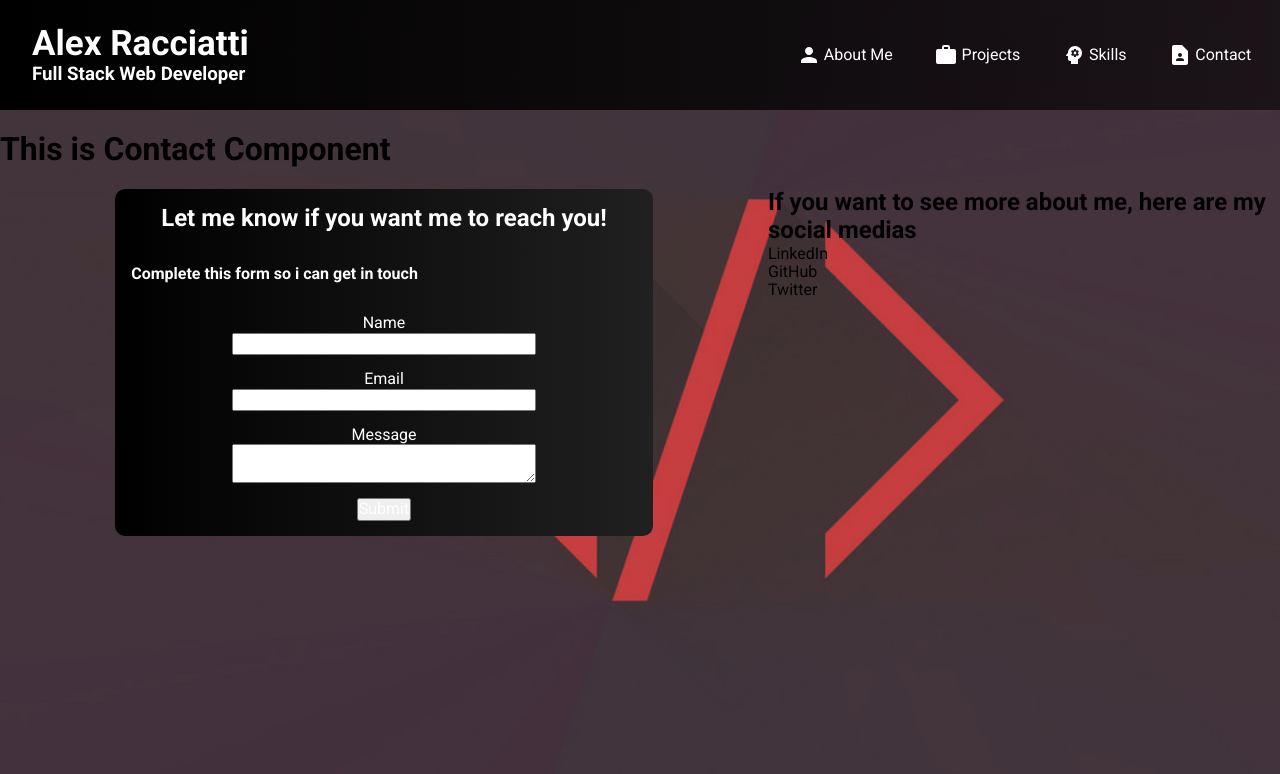
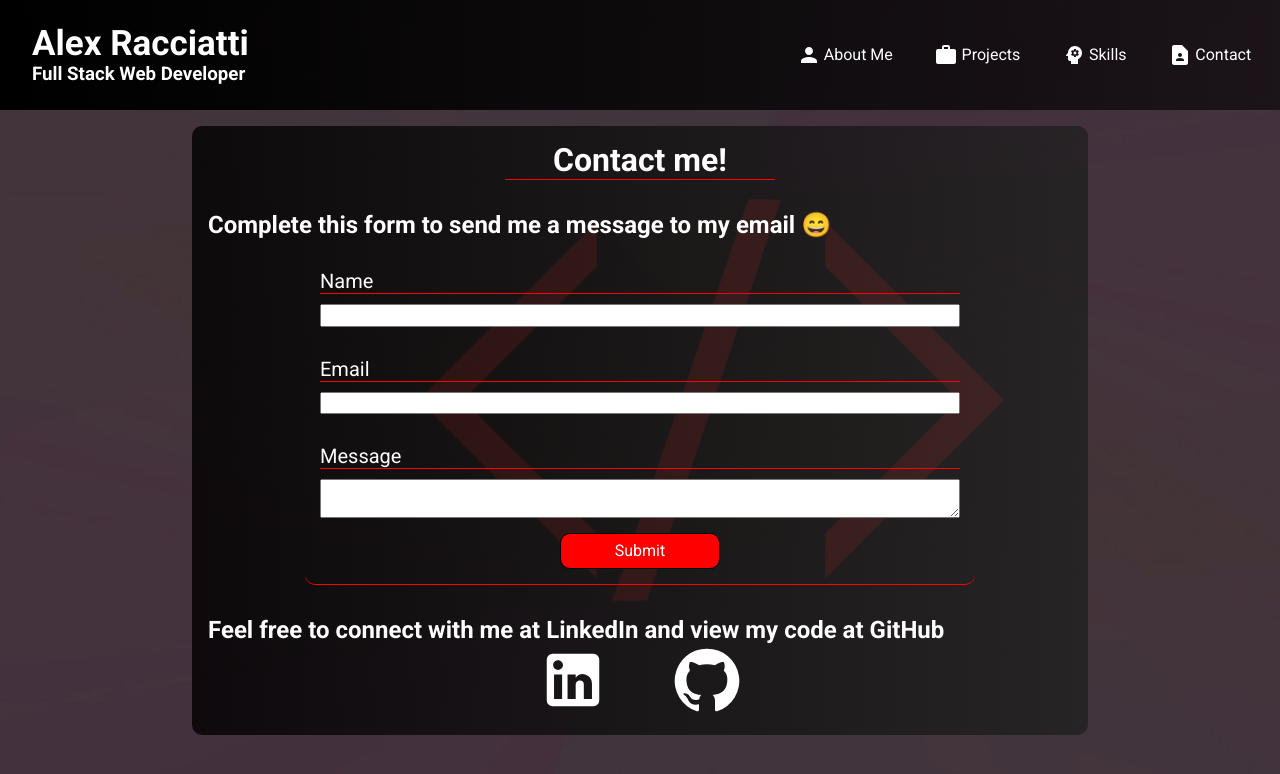
Before and after one commit to AlexRacciatti/Portfolio, a React (Create React App) app: page /contact in a window 1280 px wide. Shown: the top 774 px of the page. Built offline with nearby package versions, Linux system fonts and the light colour scheme.

Commit message:
Feat: Added logos of LinkedIn and GitHub
Now users can click on this logos to go to my profile of each platform

```diff
--- a/src/App.css
+++ b/src/App.css
@@ -19,5 +19,6 @@
 @media (max-width: 805px){
     #main-container{
         height: auto;
+        padding-bottom: 1rem;
     }
 }
--- a/src/components/Contact/Contact.css
+++ b/src/components/Contact/Contact.css
@@ -1,52 +1,75 @@
 
-.contact-container{
-    display: flex;
-    flex-flow: row wrap;
-}
-
-.left{
-    display: flex;
-    flex-flow: column wrap;
-    width: 60%;
-}
-
-.right{
-    display: flex;
-    flex-direction: column;
-    width: 40%;
-}
-
-.contact-form-background{
+.contact-form-content{
     width: 70%;
-    background: linear-gradient(to right, rgba(0,0,0,1), rgb(32, 32, 32));
+    background: linear-gradient(to right, rgba(0,0,0,.8), rgba(32, 32, 32, .8));
     border-radius: 10px;
     align-self: center;
     align-items: center;
+    margin: 1rem auto 0;
+
 }
 
-.contact-form-background h2, h4 {
+.contact-heading {
     color: #fff;
     align-self: center;
     padding: 2vh;
 }
 
-.contact-form-background h2{
+.contact-form-content h1{
     text-align: center;
+    border-bottom: 1px solid red;
+    padding: 1rem 3rem 0px;
+    width: fit-content;
+    margin: auto;
+}
+
+.contact-form-subtitle{
+    padding-top: 4vh;
+    padding-bottom: 0px;
 }
 
 .contact-form{
     display: flex;
     flex-direction: column;
     padding: 15px;
+    border-radius: 10px;
+    margin: auto;
+    width: fit-content;
+    border-bottom: solid 1px red;
 }
 
-.contact-form > label, button {
+.contact-form > label {
     color: #fff;
-    align-self: center;
+    border-bottom: solid 1px red;
+    font-size: 20px;
+    margin-bottom: 10px;
+    padding-top: 1rem;
 }
 
 .contact-input {
     margin-bottom: 15px;
-    width: 60%;
+    width: 50vw;
+}
+
+.contact-submit-btn {
+    width: 25%;
+    min-width: 90px;
+    padding: 0.5rem;
     align-self: center;
+    color: #fff;
+    background-color: red;
+    border-radius: 10px;
+    border: 1px solid #000;
 }
+
+.contact-socials-list{
+    display: flex;
+    justify-content: center;
+    padding-bottom: 1rem;
+}
+
+.contact-social-item{
+    color: #fff;
+    padding: 2rem;
+    text-decoration: none;
+}
--- a/src/components/Contact/Contact.js
+++ b/src/components/Contact/Contact.js
@@ -4,6 +4,7 @@ import './Contact.css'
 
 import emailjs from '@emailjs/browser';
 import Swal from 'sweetalert2';
+import { GitHub, LinkedIn } from '@mui/icons-material';
 
 const Contact = () => {
 
@@ -29,31 +30,26 @@ const Contact = () => {
     return(
       <div>
         <Header/>
-        <h1>This is Contact Component</h1>
-        <div className='contact-container'>
-          <div className='left'>
-            <div className='contact-form-background'>
-              <h2>Let me know if you want me to reach you!</h2>
-              <h4>Complete this form so i can get in touch</h4>
+        <div className='contact-form-content'>
+          <h1 className='contact-heading'>Contact me!</h1>
+          <h2 className='contact-heading contact-form-subtitle'>Complete this form to send me a message to my email 😄</h2>
           <form ref={form} onSubmit={sendEmail} className='contact-form'>
             <label>Name</label>
             <input type="text" name="user_name" className='contact-input' required />
+
             <label>Email</label>
             <input type="email" name="user_email" className='contact-input' required />
+
             <label>Message</label>
             <textarea name="message" className='contact-input' required />
-                <button type='submit'>Submit</button>
+
+            <button className='contact-submit-btn' type='submit'>Submit</button>
           </form>
-            </div>
-          </div>
-          <div className='right'>
-            <h2>If you want to see more about me, here are my social medias</h2>
-            <ul>
-              <li>LinkedIn</li>
-              <li>GitHub</li>
-              <li>Twitter</li>
+          <h2 className='contact-heading contact-form-subtitle'>Feel free to connect with me at LinkedIn and view my code at GitHub</h2>
+          <ul className='contact-socials-list'>
+            <li ><a className='contact-social-item' href='https://www.linkedin.com/in/alexracciatti/' target={'_blank'} rel='noreferrer'><LinkedIn  style={{ fontSize: '70px' }}/></a></li>
+            <li ><a className='contact-social-item' href='https://github.com/AlexRacciatti' target={'_blank'} rel='noreferrer'><GitHub  style={{ fontSize: '70px' }}/></a></li>
           </ul>
-          </div>
         </div>
 
       </div>
```
Lines whose indentation alone changed are shown as unchanged.
